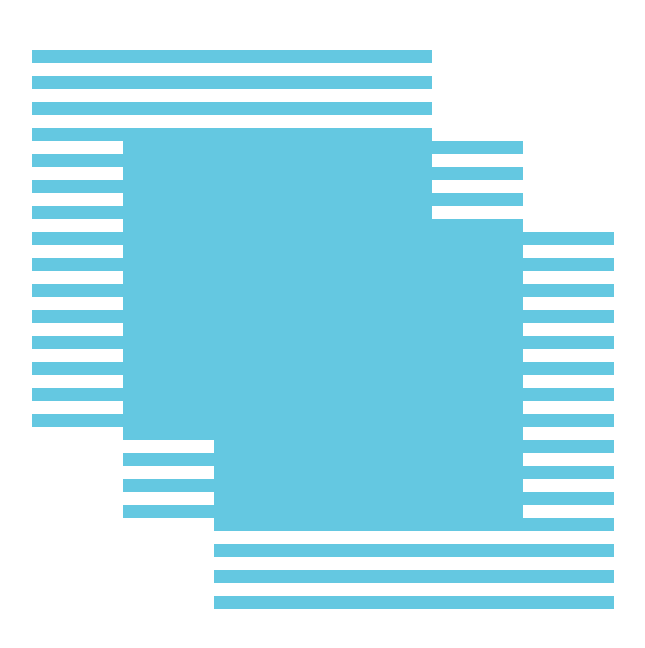
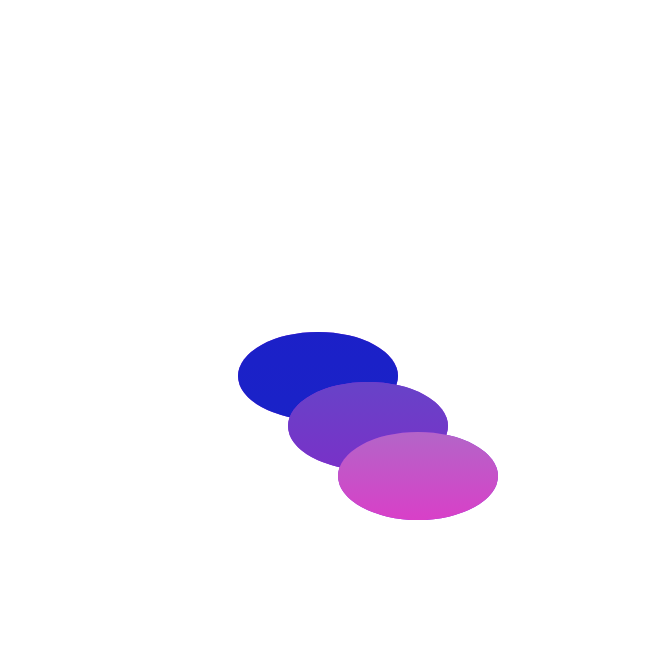
Before and after one commit to madelynfreed/art_y_craft, a plain HTML site: page overlappingGradientsSquares.html in a window 1280 px wide. Shown: the whole page, without its empty margins (18-663 px from the left). Drawn offline with Linux system fonts and the light colour scheme.

Commit message:
clip path cutout

```diff
--- a/overlappingGradientsSquares.html
+++ b/overlappingGradientsSquares.html
@@ -6,6 +6,12 @@
     #squareSegment {
       position: fixed;
       background-color: blueviolet;
+    }
+    #gradient {
+      height: 400px;
+      width: 400px;
+      background-color: blueviolet;
+      position: fixed;
     }
   </style>
 </head>
@@ -26,7 +32,7 @@
       squareSegment.id = 'squareSegment';
 
       squareSegment.style = `
-          background-color: rgb(100,200,225);
+          background-color: ${color};
             height: ${segmentHeight}px;
             width: ${totalHeight}px;
             top: ${top}px;
@@ -37,16 +43,61 @@
     }
 
     function renderGradientSquare(startingPosition) {
-      const color = "rgb(100,200,200)";
+      const color = [
+        "rgb(10,200,200)",
+        "rgb(150,200,200)",
+        "rgb(100,200,200)",
+        "rgb(100,200,200)",
+        "rgb(100,210,200)",
+        "rgb(100,220,200)",
+        "rgb(100,230,200)",
+        "rgb(100,240,200)",
+        "rgb(100,250,200)",
+        "rgb(100,260,200)",
+        "rgb(100,200,200)",
+        "rgb(100,200,200)",
+        "rgb(100,200,200)",
+        "rgb(100,200,200)",
+        "rgb(100,200,200)",
+        "rgb(100,200,200)",
+        "rgb(100,200,200)",
+    ];
       for (let index = 0; index < segmentNumbers; index++) {
         const top = topPosition(index, startingPosition);
-        renderGraidentSegment(color, startingPosition, top)
+        renderGraidentSegment(color[index], startingPosition, top)
       }
     }
 
-    renderGradientSquare(50);
-    renderGradientSquare(50 + (segmentHeight * 7));
-    renderGradientSquare(50 + 2 * (segmentHeight * 7));
+    // renderGradientSquare(50);
+    // renderGradientSquare(50 + (segmentHeight * 7));
+    // renderGradientSquare(50 + 2 * (segmentHeight * 7));
+
+    for (var i = 0; i < 3; i++) {
+      console.log(i)
+      const gradient = document.createElement('div');
+      gradient.id = "gradient";
+
+      const topPosition = i * 50 + 40
+      const rgbFirst = i * 10 + 35
+      const rgbSecond = i * 100 + 25
+      const rgbFirstDoor = (25 - i) * 10 + 45
+      const rgbSecondDoor = (25 - i) - 35
+      console.log(topPosition)
+
+      gradient.style = `
+      top: ${topPosition}px;
+      left: ${topPosition}px;
+      background-image: linear-gradient(
+        rgb(${rgbFirst},${rgbSecond},200),
+        rgb(${rgbSecond},${rgbFirst},200)
+         );
+      clip-path: polygon(0% 0%, 0% 100%, 33% 100%, 33% 33%, 66% 33%, 66% 66%, 33% 66%, 33% 100%, 100% 100%, 100% 0%);
+      clip-path: ellipse(20% 11% at 74% 84%);
+      `
+
+      document.body.appendChild(gradient);
+    }
+
     for (var i = 0; i < 3; i++) {
       const div = document.createElement('div');
       div.id = "square";
@@ -67,6 +118,7 @@
       background-color: transparent;
       background-image: linear-gradient(white 50%, transparent 0%);
       background-size: 20px 20px;
+      clip-path: polygon(0% 0%, 0% 100%, 33% 100%, 33% 33%, 66% 33%, 66% 66%, 33% 66%, 33% 100%, 100% 100%, 100% 0%);
       `
       gradient.style = `
       top: ${topPosition}px;
@@ -78,6 +130,7 @@
       `
 
       div.appendChild(cutout);
+      // document.body.appendChild(gradient);
     }
 
   </script>
```
